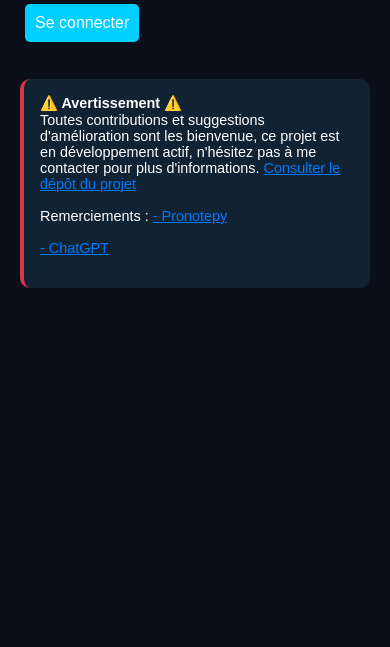
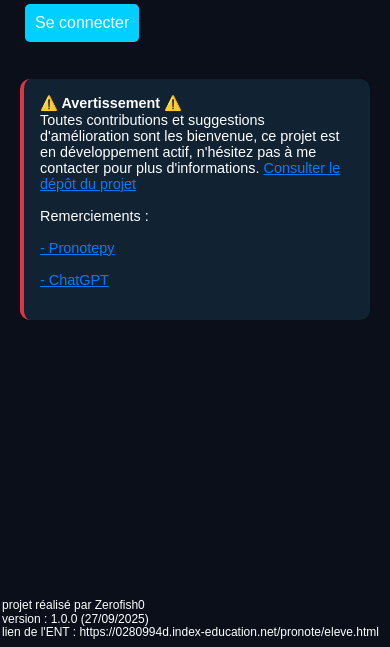
Before and after one commit to zerofish0/pro-axess, a Flask app: page / in a window 390 px wide. Shown: the part 197-844 px from the top of the page. Run offline with Flask 3, Linux system fonts and the light colour scheme.

Commit message:
Creidits + responsive
now, it should work on phones

```diff
--- a/src/pro_axess_lib.py
+++ b/src/pro_axess_lib.py
@@ -86,5 +86,4 @@ class Axess :
 
 		self.planner = data
 		self._log("Fetched Planner.")
-		print(f"PLANNNER from main : {data}")
 		return self.planner
--- a/src/static/script.js
+++ b/src/static/script.js
@@ -13,6 +13,7 @@ function login() {
   .then(data => {
     if (data.success) {
       document.getElementById("login").style.display = "none";
+      document.querySelector('.bottom-left').remove();
       document.getElementById("dashboard").style.display = "block";
       document.getElementById("greeting").innerText = `Bonjour ${data.infos.name} 👋`;
       loadGrades();
--- a/src/static/style.css
+++ b/src/static/style.css
@@ -92,6 +92,14 @@ ul {
   flex: 1 1 300px;
   box-sizing: border-box;
 }
+.bottom-left {
+  position: fixed;
+  bottom: 2px;      /* distance du bas */
+  left: 2px;        /* distance du bord gauche */
+  color: white;      /* couleur du texte */
+  font-size: 12px;   /* taille du texte */
+  line-height: 0.1;  /* espacement entre lignes */
+}
 
 /* Pour rendre le cercle de moyenne centré */
 #averageCircle {
--- a/src/templates/index.html
+++ b/src/templates/index.html
@@ -1,6 +1,7 @@
 <!DOCTYPE html>
 <html lang="fr">
 <head>
+  <meta name="viewport" content="width=device-width, initial-scale=1.0">
   <meta charset="UTF-8">
   <title>Pro Axess</title>
   <link rel="icon" type="image/x-icon" href="{{ url_for('static', filename='icon.ico') }}">
@@ -19,7 +20,7 @@
         <a href="https://github.com/zerofish0/axess-pro" target="_blank">
           Consulter le dépôt du projet
         </a><br><br>
-        Remerciements :
+        Remerciements : <br><br>
         <a href="https://github.com/bain3/pronotepy" target="_blank">
           - Pronotepy
         </a><br><br>
@@ -54,6 +55,11 @@
       </div>
     </div>
   </div>
+  <div class="bottom-left">
+    <p>projet réalisé par Zerofish0</p>
+    <p>version : 1.0.0 (27/09/2025)</p>
+    <p>lien de l'ENT : https://0280994d.index-education.net/pronote/eleve.html</p>
+  </div>
 
   <script src="{{ url_for('static', filename='script.js') }}"></script>
   <script src="https://cdn.jsdelivr.net/npm/chart.js"></script>
```
Also changed, not shown: 1 other file.
